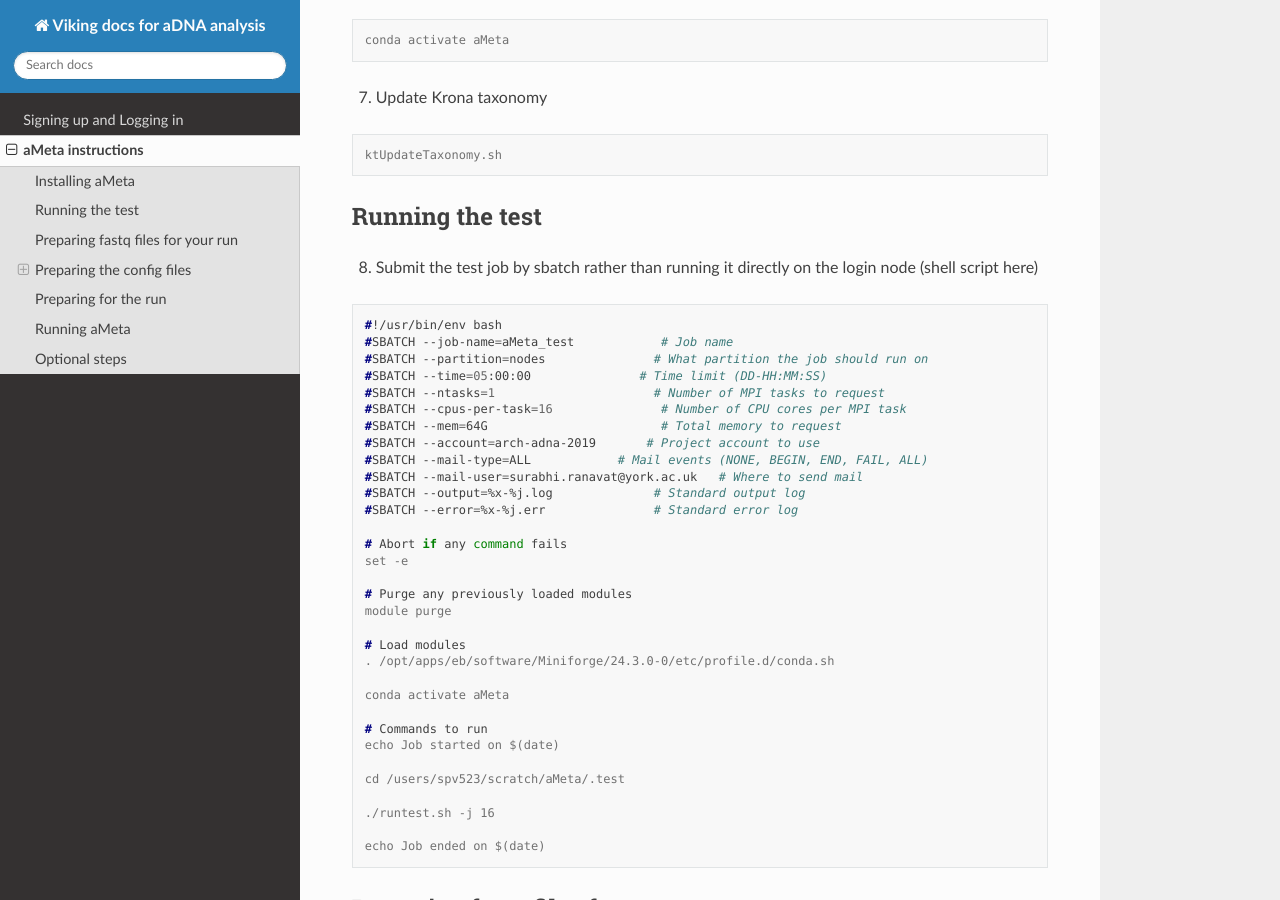
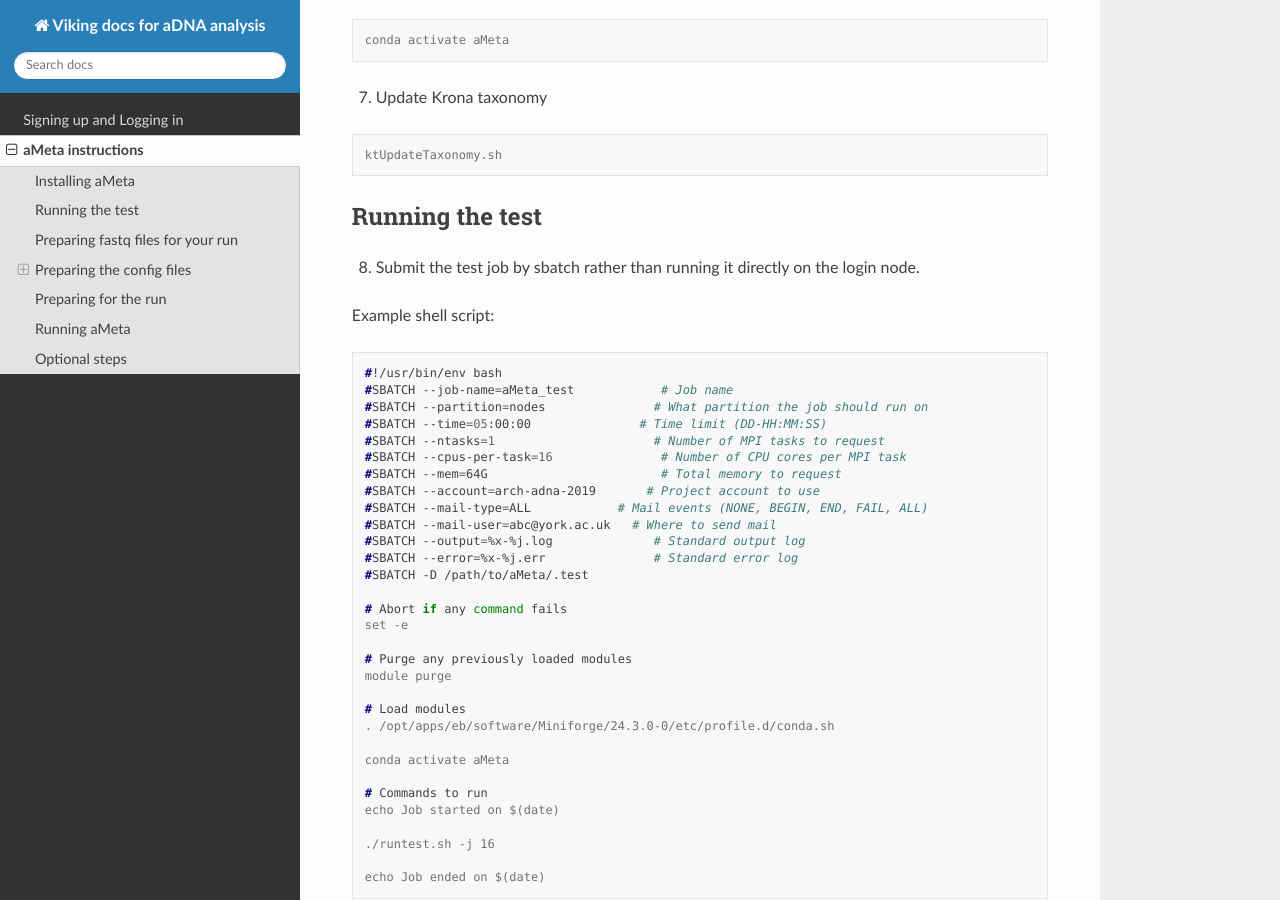
Before and after one commit to surabhiranavat/Viking2_instructions, a Sphinx documentation site: the page built from docs/source/aMeta.rst, in a window 1280 px wide and 900 px high, scrolled down 939 px. Built offline with Sphinx 7.4.7 and the Read the Docs theme 3.1.0, drawn with Linux system fonts in a browser that asks for light colours.

Commit message:
Revise test job SLURM script and email
Updated email address in the sbatch script and improved clarity of instructions.

```diff
--- a/docs/source/aMeta.rst
+++ b/docs/source/aMeta.rst
@@ -53,7 +53,9 @@ aMeta requires Conda for installation.
 Running the test
 ------------
 
-8. Submit the test job by sbatch rather than running it directly on the login node (shell script here)
+8. Submit the test job by sbatch rather than running it directly on the login node.
+
+Example shell script:
 
 .. code-block:: console
 
@@ -66,9 +68,10 @@ Running the test
    #SBATCH --mem=64G                        # Total memory to request
    #SBATCH --account=arch-adna-2019       # Project account to use
    #SBATCH --mail-type=ALL            # Mail events (NONE, BEGIN, END, FAIL, ALL)
-   #SBATCH --mail-user=surabhi.ranavat@york.ac.uk   # Where to send mail
+   #SBATCH --mail-user=abc@york.ac.uk   # Where to send mail
    #SBATCH --output=%x-%j.log              # Standard output log
    #SBATCH --error=%x-%j.err               # Standard error log
+   #SBATCH -D /path/to/aMeta/.test
 
    # Abort if any command fails
    set -e
@@ -83,8 +86,6 @@ Running the test
 
    # Commands to run
    echo Job started on $(date)
-
-   cd /users/spv523/scratch/aMeta/.test
 
    ./runtest.sh -j 16
 
```
